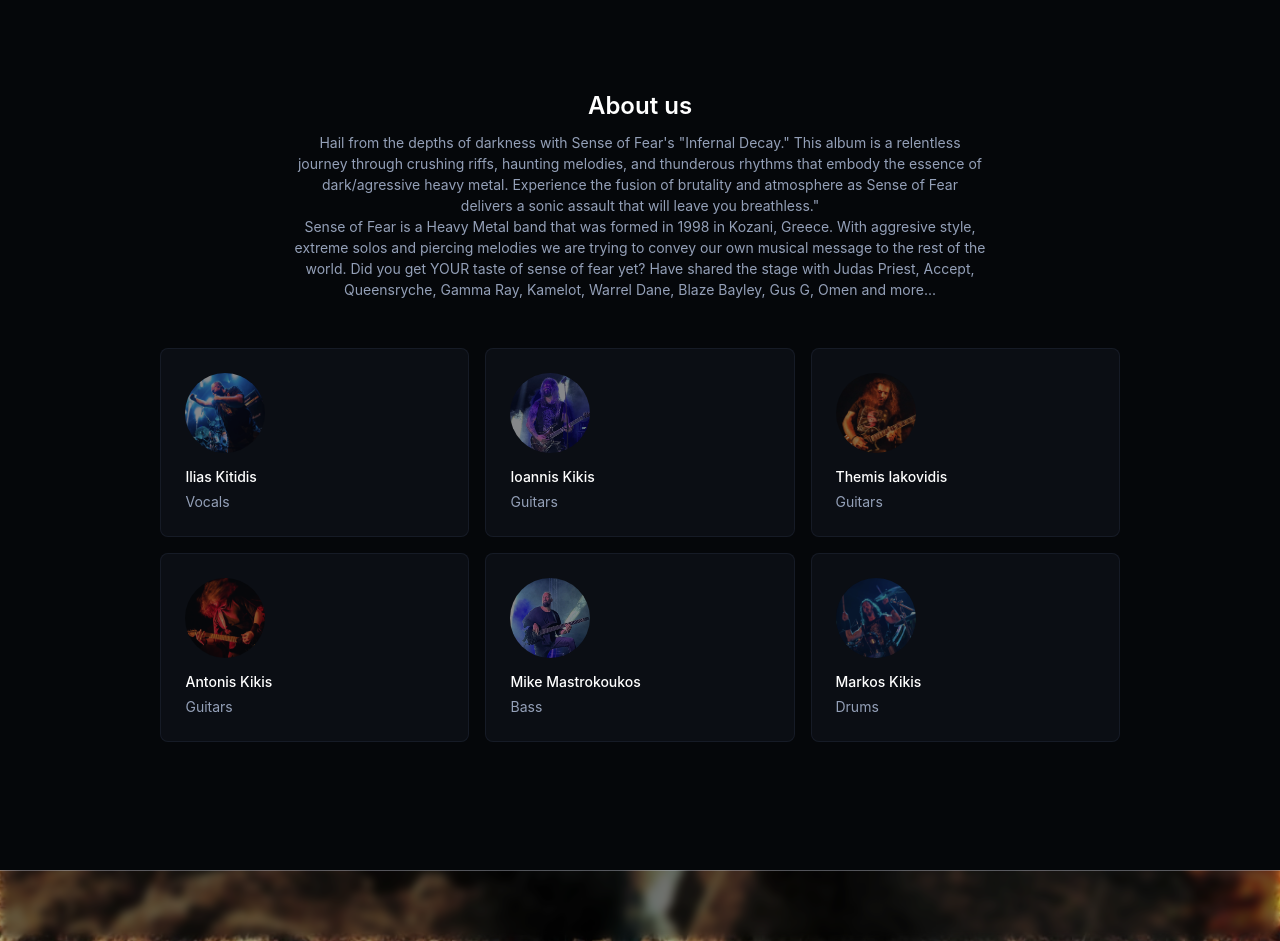
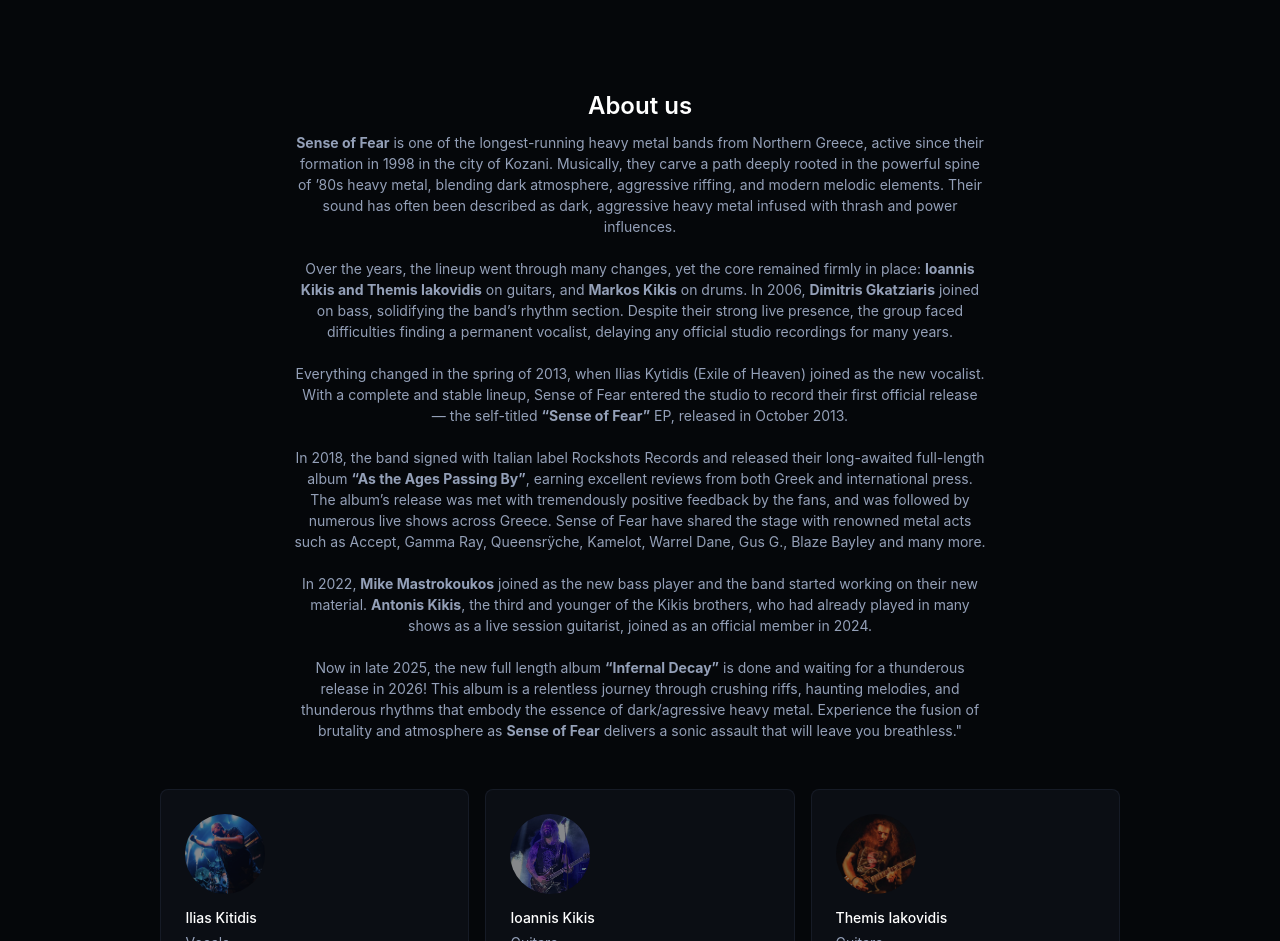
Before and after one commit to themis1986/sense_of_fear_infernal_decay_album_marketing_site, a React (Vite) app: page / in a window 1280 px wide. Shown: the part 2540-3481 px from the top of the page. Built offline with nearby package versions, Linux system fonts and the light colour scheme; no server answers; the database is empty.

Commit message:
add about section details

```diff
--- a/src/marketing-page/components/About.tsx
+++ b/src/marketing-page/components/About.tsx
@@ -111,19 +111,60 @@
             About us
           </Typography>
           <Typography variant="body1" sx={{ color: "grey.400" }}>
-            Hail from the depths of darkness with Sense of Fear's "Infernal
-            Decay." This album is a relentless journey through crushing riffs,
-            haunting melodies, and thunderous rhythms that embody the essence of
-            dark/agressive heavy metal. Experience the fusion of brutality and
-            atmosphere as Sense of Fear delivers a sonic assault that will leave
-            you breathless."
+            <strong>Sense of Fear</strong> is one of the longest-running heavy
+            metal bands from Northern Greece, active since their formation in
+            1998 in the city of Kozani. Musically, they carve a path deeply
+            rooted in the powerful spine of ’80s heavy metal, blending dark
+            atmosphere, aggressive riffing, and modern melodic elements. Their
+            sound has often been described as dark, aggressive heavy metal
+            infused with thrash and power influences.
             <br />
-            Sense of Fear is a Heavy Metal band that was formed in 1998 in
-            Kozani, Greece. With aggresive style, extreme solos and piercing
-            melodies we are trying to convey our own musical message to the rest
-            of the world. Did you get YOUR taste of sense of fear yet? Have
-            shared the stage with Judas Priest, Accept, Queensryche, Gamma Ray,
-            Kamelot, Warrel Dane, Blaze Bayley, Gus G, Omen and more...
+            <br />
+            Over the years, the lineup went through many changes, yet the core
+            remained firmly in place:{" "}
+            <strong>Ιοannis Kikis and Themis Iakovidis</strong> on guitars, and{" "}
+            <strong>Markos Kikis</strong> on drums. In 2006,{" "}
+            <strong>Dimitris Gkatziaris</strong> joined on bass, solidifying the
+            band’s rhythm section. Despite their strong live presence, the group
+            faced difficulties finding a permanent vocalist, delaying any
+            official studio recordings for many years.
+            <br />
+            <br />
+            Everything changed in the spring of 2013, when Ilias Kytidis (Exile
+            of Heaven) joined as the new vocalist. With a complete and stable
+            lineup, Sense of Fear entered the studio to record their first
+            official release — the self-titled <strong>
+              “Sense of Fear”
+            </strong>{" "}
+            EP, released in October 2013.
+            <br />
+            <br />
+            In 2018, the band signed with Italian label Rockshots Records and
+            released their long-awaited full-length album{" "}
+            <strong>“As the Ages Passing By”</strong>, earning excellent reviews
+            from both Greek and international press. The album’s release was met
+            with tremendously positive feedback by the fans, and was followed by
+            numerous live shows across Greece. Sense of Fear have shared the
+            stage with renowned metal acts such as Accept, Gamma Ray,
+            Queensrÿche, Kamelot, Warrel Dane, Gus G., Blaze Bayley and many
+            more.
+            <br />
+            <br />
+            In 2022, <strong>Mike Mastrokoukos</strong> joined as the new bass
+            player and the band started working on their new material.{" "}
+            <strong>Antonis Kikis</strong>, the third and younger of the Kikis
+            brothers, who had already played in many shows as a live session
+            guitarist, joined as an official member in 2024.
+            <br />
+            <br />
+            Now in late 2025, the new full length album{" "}
+            <strong>“Infernal Decay”</strong> is done and waiting for a
+            thunderous release in 2026! This album is a relentless journey
+            through crushing riffs, haunting melodies, and thunderous rhythms
+            that embody the essence of dark/agressive heavy metal. Experience
+            the fusion of brutality and atmosphere as{" "}
+            <strong>Sense of Fear</strong> delivers a sonic assault that will
+            leave you breathless."
           </Typography>
         </Box>
         <Grid container spacing={2}>
```
